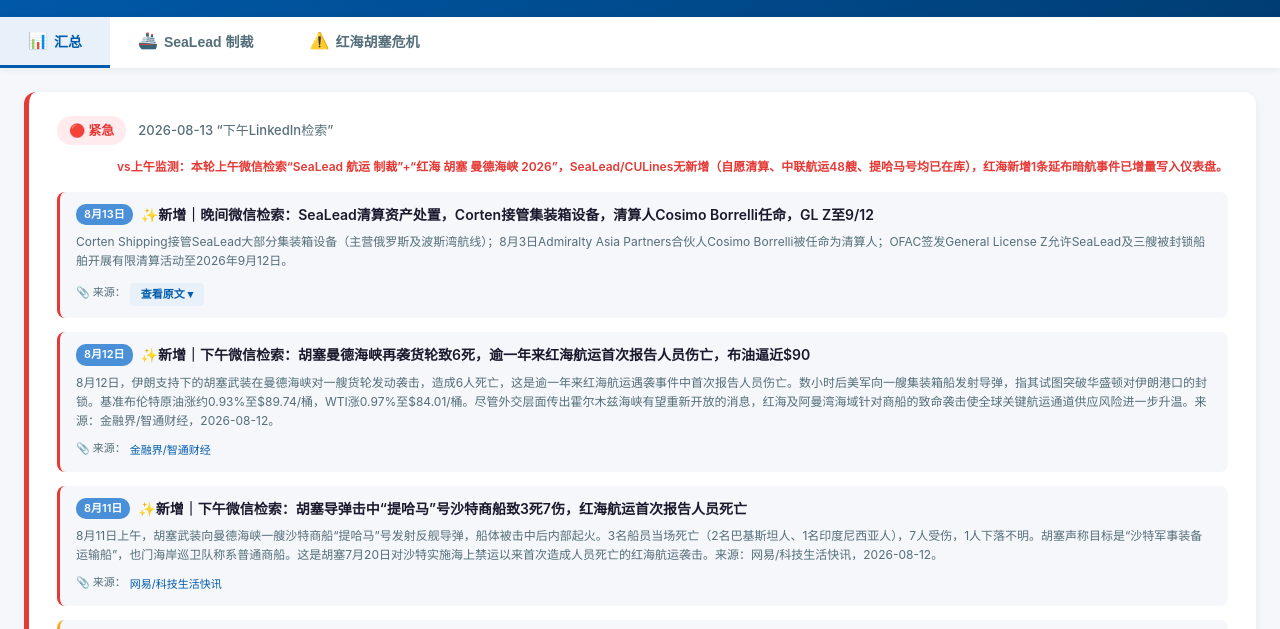
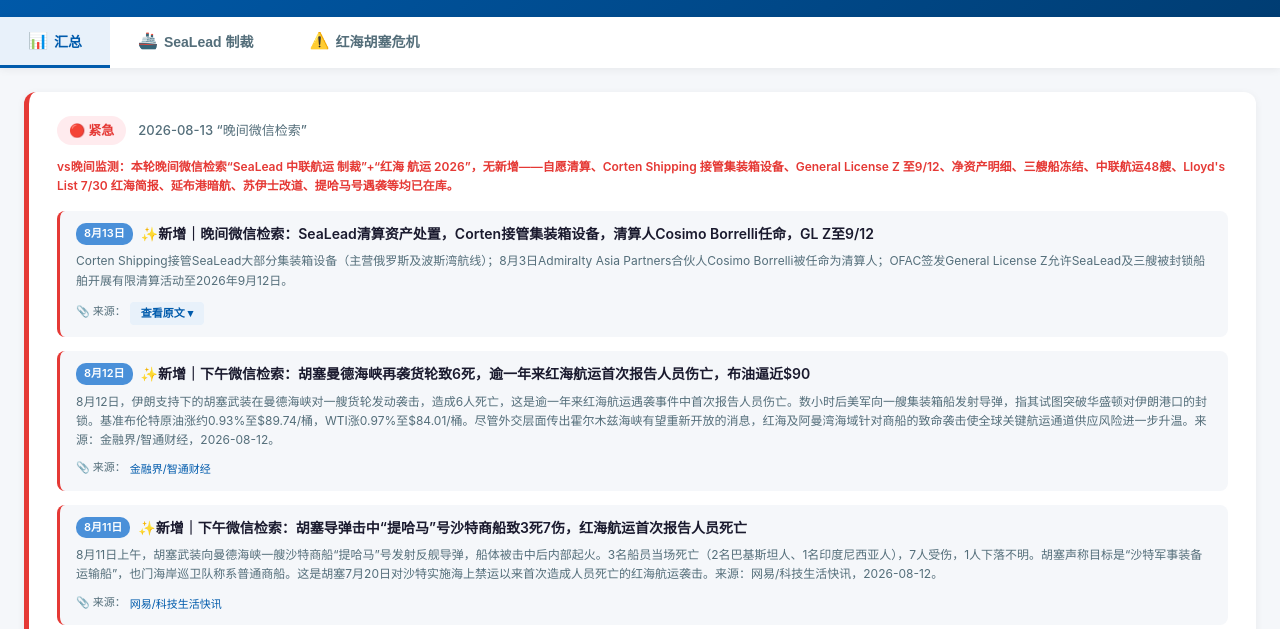
Before and after one commit to Tiaaa19/sealead-monitoring-dashboard, a plain HTML site: page index.html in a window 1280 px wide. Shown: the part 98-727 px from the top of the page. Drawn offline with Linux system fonts and the light colour scheme.

Commit message:
晚间微信检索 8/13：无新增，更新 latestUpdateData 说明

```diff
--- a/index.html
+++ b/index.html
@@ -642,11 +642,11 @@
 
 // ========== LATEST UPDATE DATA ==========
 const latestUpdateData = {
-  time: "2026-08-13 “下午LinkedIn检索”",
-  source: "上午微信检索(web_search+web_fetch)",
+  time: "2026-08-13 “晚间微信检索”",
+  source: "晚间微信检索(web_search+web_fetch)：无新增",
   status: "red",
-  statusText: "🔴 紧急（8/13 上午微信检索：1项新增——沙特延布港油轮全面无信号“暗航”致红海原油出口监测机制失效，曼德海峡日均通航降至32艘。）",
-  vs: "vs上午监测：本轮上午微信检索“SeaLead 航运 制裁”+“红海 胡塞 曼德海峡 2026”，SeaLead/CULines无新增（自愿清算、中联航运48艘、提哈马号均已在库），红海新增1条延布暗航事件已增量写入仪表盘。",
+  statusText: "🔴 紧急（8/13 晚间微信检索：本轮无新增——SeaLead/中联航运制裁动态与红海航运风险均已在库。）",
+  vs: "vs晚间监测：本轮晚间微信检索“SeaLead 中联航运 制裁”+“红海 航运 2026”，无新增——自愿清算、Corten Shipping 接管集装箱设备、General License Z 至9/12、净资产明细、三艘船冻结、中联航运48艘、Lloyd's List 7/30 红海简报、延布港暗航、苏伊士改道、提哈马号遇袭等均已在库。",
   findings: [    {
       level: "red",
       date: "08-13",
```
Also changed, not shown: marvis-monitoring-dashboard.html (+4 -4 lines).
